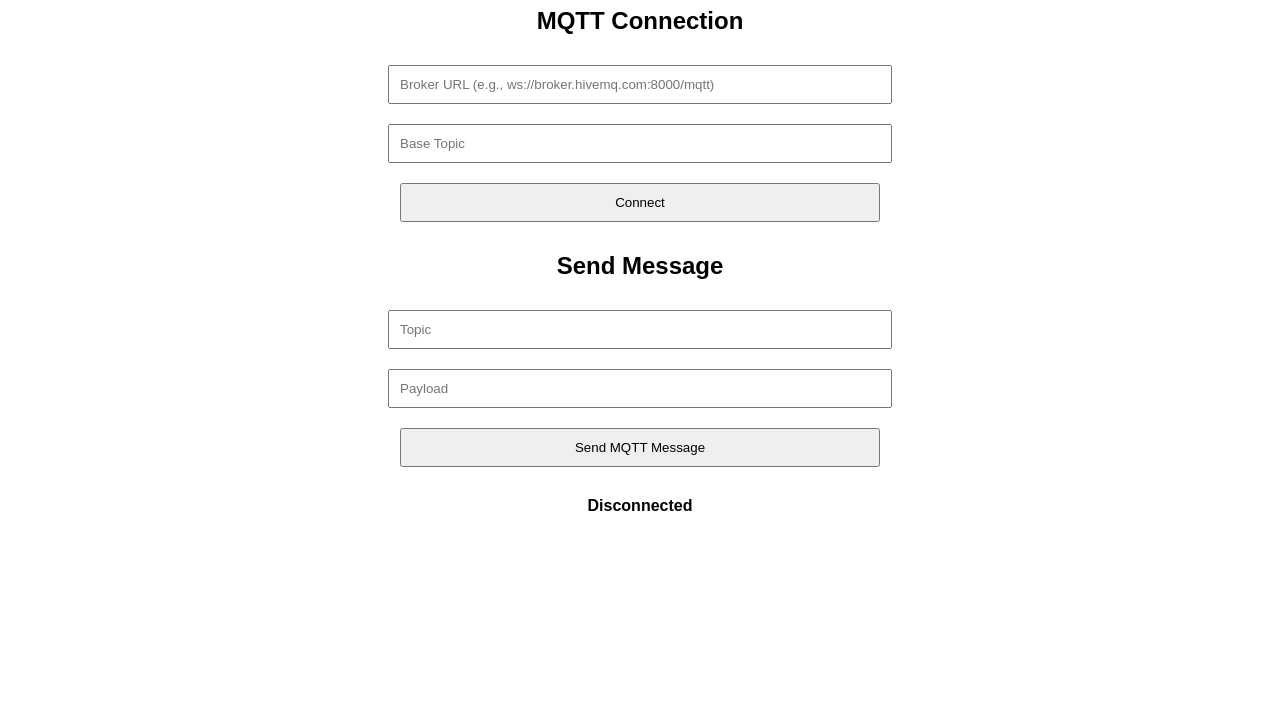
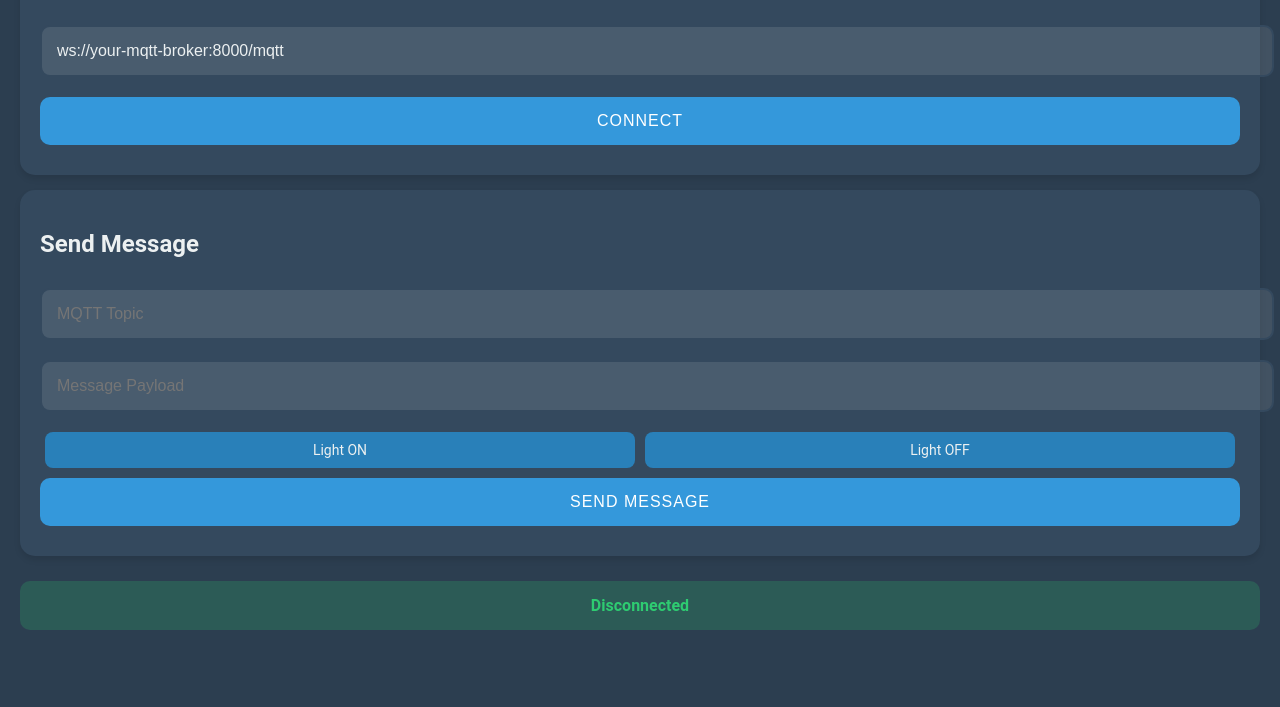
Before and after one commit to LeoM-tc/nspanel-mqtt, a plain HTML site: page index.html in a window 1280 px wide. Shown: the part 93-800 px from the top of the page. Drawn offline with Linux system fonts and the light colour scheme.

Commit message:
Update index.html

```diff
--- a/index.html
+++ b/index.html
@@ -2,60 +2,153 @@
 <html lang="en">
 <head>
     <meta charset="UTF-8">
-    <meta name="viewport" content="width=device-width, initial-scale=1.0">
-    <title>MQTT Control Panel</title>
+    <meta name="viewport" content="width=device-width, initial-scale=1.0, maximum-scale=1.0, user-scalable=no">
+    <title>NSPanel MQTT Control</title>
     <script src="https://cdnjs.cloudflare.com/ajax/libs/mqtt/5.3.2/mqtt.min.js"></script>
     <style>
-        body {
-            font-family: Arial, sans-serif;
-            max-width: 600px;
-            margin: 0 auto;
+        :root {
+            --bg-primary: #2c3e50;
+            --bg-secondary: #34495e;
+            --accent-color: #3498db;
+            --text-color: #ecf0f1;
+            --error-color: #e74c3c;
+            --success-color: #2ecc71;
+        }
+
+        html, body {
+            margin: 0;
+            padding: 0;
+            height: 100%;
+            width: 100%;
+            overflow: hidden;
+            font-family: 'Roboto', 'Segoe UI', sans-serif;
+            background-color: var(--bg-primary);
+            color: var(--text-color);
+            touch-action: none;
+            user-select: none;
+            -webkit-user-select: none;
+        }
+
+        .container {
+            display: flex;
+            flex-direction: column;
+            height: 100vh;
             padding: 20px;
+            box-sizing: border-box;
+        }
+
+        .panel {
+            background-color: var(--bg-secondary);
+            border-radius: 15px;
+            padding: 20px;
+            margin-bottom: 15px;
+            box-shadow: 0 4px 6px rgba(0,0,0,0.1);
+        }
+
+        .touch-button {
+            display: block;
+            width: 100%;
+            padding: 15px;
+            margin: 10px 0;
+            border: none;
+            border-radius: 10px;
+            background-color: var(--accent-color);
+            color: white;
+            font-size: 16px;
+            text-transform: uppercase;
+            letter-spacing: 1px;
+            transition: background-color 0.2s ease;
+            touch-action: manipulation;
+        }
+
+        .touch-button:active {
+            background-color: #2980b9;
+        }
+
+        .touch-input {
+            width: 100%;
+            padding: 15px;
+            margin: 10px 0;
+            border: 2px solid var(--bg-secondary);
+            border-radius: 10px;
+            background-color: rgba(255,255,255,0.1);
+            color: var(--text-color);
+            font-size: 16px;
+        }
+
+        #status {
             text-align: center;
+            padding: 15px;
+            border-radius: 10px;
+            font-weight: bold;
+            margin-top: 10px;
         }
-        .control-group {
-            margin-bottom: 20px;
+
+        .status-connected {
+            background-color: rgba(46, 204, 113, 0.2);
+            color: var(--success-color);
         }
-        input, button {
-            margin: 10px;
+
+        .status-error {
+            background-color: rgba(231, 76, 60, 0.2);
+            color: var(--error-color);
+        }
+
+        .preset-buttons {
+            display: flex;
+            justify-content: space-between;
+            margin-top: 10px;
+        }
+
+        .preset-button {
+            flex: 1;
+            margin: 0 5px;
             padding: 10px;
-            width: 80%;
-        }
-        #status {
-            margin-top: 20px;
-            font-weight: bold;
+            background-color: #2980b9;
+            border-radius: 8px;
+            text-align: center;
+            font-size: 14px;
         }
     </style>
 </head>
 <body>
-    <h1>MQTT Control Panel</h1>
+    <div class="container">
+        <div class="panel">
+            <h2>MQTT Connection</h2>
+            <input type="text" id="broker" class="touch-input" placeholder="Broker URL (ws://)" value="ws://your-mqtt-broker:8000/mqtt">
+            <button onclick="connect()" class="touch-button">Connect</button>
+        </div>
 
-    <div class="control-group">
-        <h2>MQTT Connection</h2>
-        <input type="text" id="broker" placeholder="Broker URL (e.g., ws://broker.hivemq.com:8000/mqtt)">
-        <input type="text" id="topic" placeholder="Base Topic">
-        <button onclick="connect()">Connect</button>
+        <div class="panel">
+            <h2>Send Message</h2>
+            <input type="text" id="messageTopic" class="touch-input" placeholder="MQTT Topic">
+            <input type="text" id="messagePayload" class="touch-input" placeholder="Message Payload">
+
+            <div class="preset-buttons">
+                <div class="preset-button" onclick="sendPreset('light/living', 'ON')">Light ON</div>
+                <div class="preset-button" onclick="sendPreset('light/living', 'OFF')">Light OFF</div>
+            </div>
+
+            <button onclick="sendMessage()" class="touch-button">Send Message</button>
+        </div>
+
+        <div id="status" class="status-connected">Disconnected</div>
     </div>
-
-    <div class="control-group">
-        <h2>Send Message</h2>
-        <input type="text" id="messageTopic" placeholder="Topic">
-        <input type="text" id="messagePayload" placeholder="Payload">
-        <button onclick="sendMessage()">Send MQTT Message</button>
-    </div>
-
-    <div id="status">Disconnected</div>
 
     <script>
         let client = null;
 
+        function updateStatus(message, isError = false) {
+            const status = document.getElementById('status');
+            status.textContent = message;
+            status.className = isError ? 'status-error' : 'status-connected';
+        }
+
         function connect() {
             const brokerUrl = document.getElementById('broker').value;
-            const baseTopic = document.getElementById('topic').value;
-            const statusDiv = document.getElementById('status');
 
             if (!brokerUrl) {
-                alert('Please enter a broker URL');
+                updateStatus('Please enter broker URL', true);
                 return;
             }
 
@@ -63,28 +156,24 @@
                 client = mqtt.connect(brokerUrl);
 
                 client.on('connect', () => {
-                    statusDiv.textContent = 'Connected to ' + brokerUrl;
-                    statusDiv.style.color = 'green';
+                    updateStatus('Connected to ' + brokerUrl);
                 });
 
                 client.on('error', (error) => {
-                    statusDiv.textContent = 'Connection Error: ' + error;
-                    statusDiv.style.color = 'red';
+                    updateStatus('Connection Error: ' + error, true);
                 });
 
                 client.on('disconnect', () => {
-                    statusDiv.textContent = 'Disconnected';
-                    statusDiv.style.color = 'red';
+                    updateStatus('Disconnected', true);
                 });
             } catch (error) {
-                statusDiv.textContent = 'Connection Failed: ' + error;
-                statusDiv.style.color = 'red';
+                updateStatus('Connection Failed: ' + error, true);
             }
         }
 
         function sendMessage() {
             if (!client) {
-                alert('Please connect to a broker first');
+                updateStatus('Connect to broker first', true);
                 return;
             }
 
@@ -92,19 +181,51 @@
             const payload = document.getElementById('messagePayload').value;
 
             if (!topic || !payload) {
-                alert('Please enter both topic and payload');
+                updateStatus('Enter topic and payload', true);
                 return;
             }
 
             client.publish(topic, payload, (error) => {
                 if (error) {
-                    console.error('Message publish error:', error);
+                    updateStatus('Publish Error: ' + error, true);
                 } else {
-                    console.log('Message published successfully');
-                    // Optionally, you could add a visual indication of successful message send
+                    updateStatus('Message Published Successfully');
                 }
             });
         }
+
+        function sendPreset(topic, payload) {
+            if (!client) {
+                updateStatus('Connect to broker first', true);
+                return;
+            }
+
+            client.publish(topic, payload, (error) => {
+                if (error) {
+                    updateStatus('Preset Send Error: ' + error, true);
+                } else {
+                    updateStatus(`Sent ${payload} to ${topic}`);
+                }
+            });
+        }
+
+        // Fullscreen and touch prevention
+        window.onload = function() {
+            // Prevent default touch behaviors
+            document.addEventListener('touchmove', e => e.preventDefault(), { passive: false });
+
+            // Attempt fullscreen
+            const elem = document.documentElement;
+            if (elem.requestFullscreen) {
+                elem.requestFullscreen();
+            } else if (elem.mozRequestFullScreen) {
+                elem.mozRequestFullScreen();
+            } else if (elem.webkitRequestFullscreen) {
+                elem.webkitRequestFullscreen();
+            } else if (elem.msRequestFullscreen) {
+                elem.msRequestFullscreen();
+            }
+        };
     </script>
 </body>
 </html>
```
